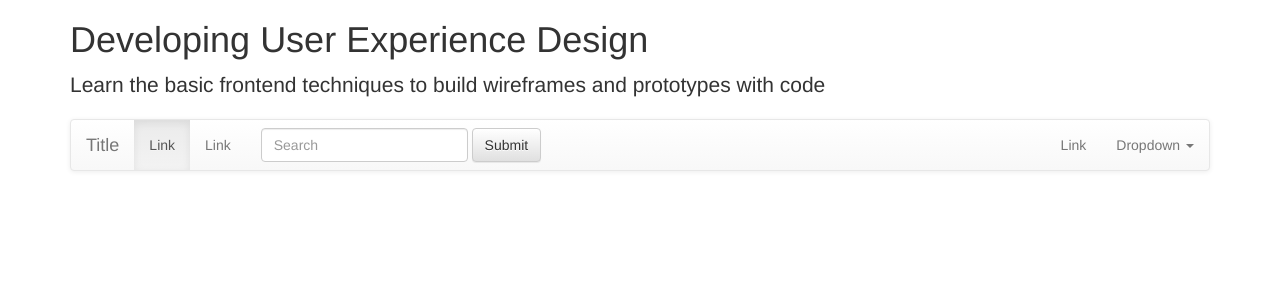
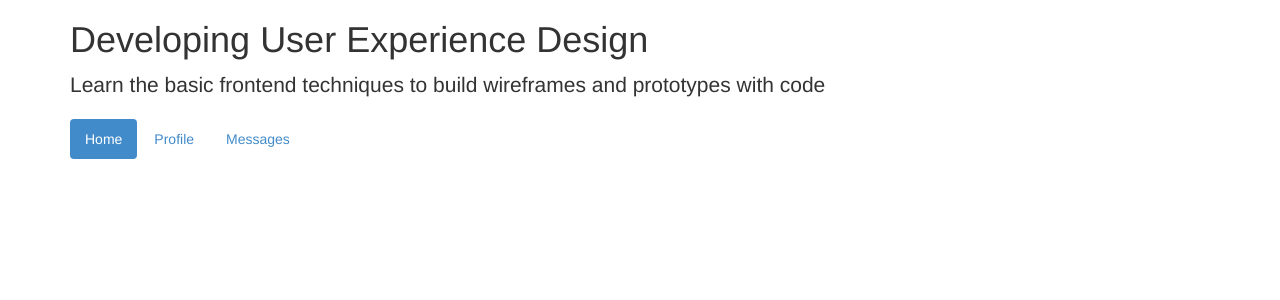
Before and after one commit to developinguxd/developinguxd.github.io, a Jekyll site: the page built from index.html, in a window 1280 px wide. Shown: the top 300 px of the page. Built offline with Jekyll 4.4.1, drawn with Linux system fonts in a browser that asks for light colours.

Commit message:
Repalce nav with nav-pills

```diff
--- a/index.html
+++ b/index.html
@@ -6,41 +6,10 @@ title: Developing User Experience Design
 <h1>{{ page.title }}</h1>
 <div class="lead">Learn the basic frontend techniques to build wireframes and prototypes with code</div>
 
-<nav class="navbar navbar-default" role="navigation">
-  <!-- Brand and toggle get grouped for better mobile display -->
-  <div class="navbar-header">
-    <button type="button" class="navbar-toggle" data-toggle="collapse" data-target=".navbar-ex1-collapse">
-      <span class="sr-only">Toggle navigation</span>
-      <span class="icon-bar"></span>
-      <span class="icon-bar"></span>
-      <span class="icon-bar"></span>
-    </button>
-    <a class="navbar-brand" href="#">Title</a>
-  </div>
-
-  <!-- Collect the nav links, forms, and other content for toggling -->
-  <div class="collapse navbar-collapse navbar-ex1-collapse">
-    <ul class="nav navbar-nav">
-      <li class="active"><a href="#">Link</a></li>
-      <li><a href="#">Link</a></li>
-    </ul>
-    <form class="navbar-form navbar-left" role="search">
-      <div class="form-group">
-        <input type="text" class="form-control" placeholder="Search">
-      </div>
-      <button type="submit" class="btn btn-default">Submit</button>
-    </form>
-    <ul class="nav navbar-nav navbar-right">
-      <li><a href="#">Link</a></li>
-      <li class="dropdown">
-        <a href="#" class="dropdown-toggle" data-toggle="dropdown">Dropdown <b class="caret"></b></a>
-        <ul class="dropdown-menu">
-          <li><a href="#">Action</a></li>
-          <li><a href="#">Another action</a></li>
-          <li><a href="#">Something else here</a></li>
-          <li><a href="#">Separated link</a></li>
-        </ul>
-      </li>
-    </ul>
-  </div><!-- /.navbar-collapse -->
+<nav>
+  <ul class="nav nav-pills">
+    <li class="active"><a href="#">Home</a></li>
+    <li><a href="#">Profile</a></li>
+    <li><a href="#">Messages</a></li>
+  </ul>
 </nav>
```
